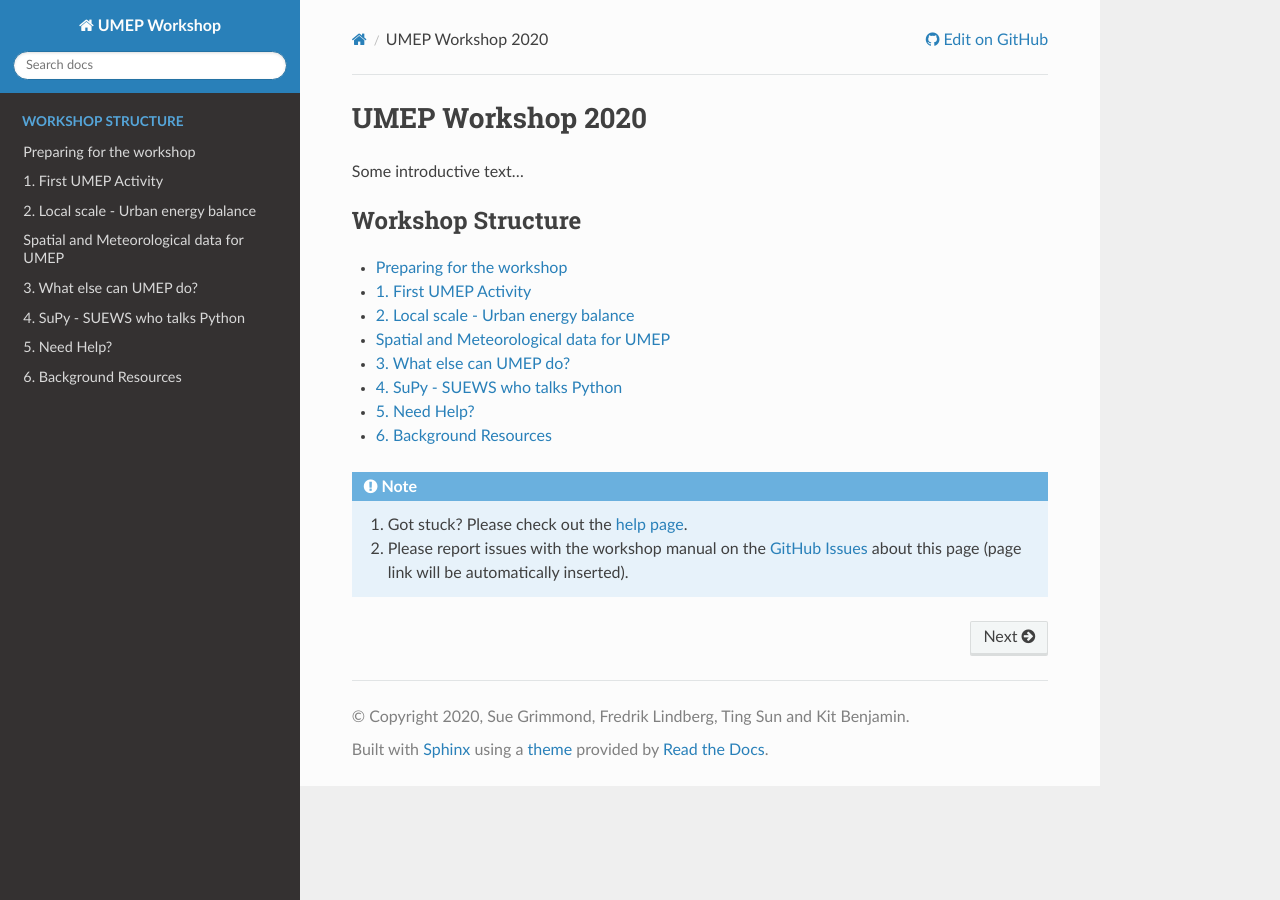
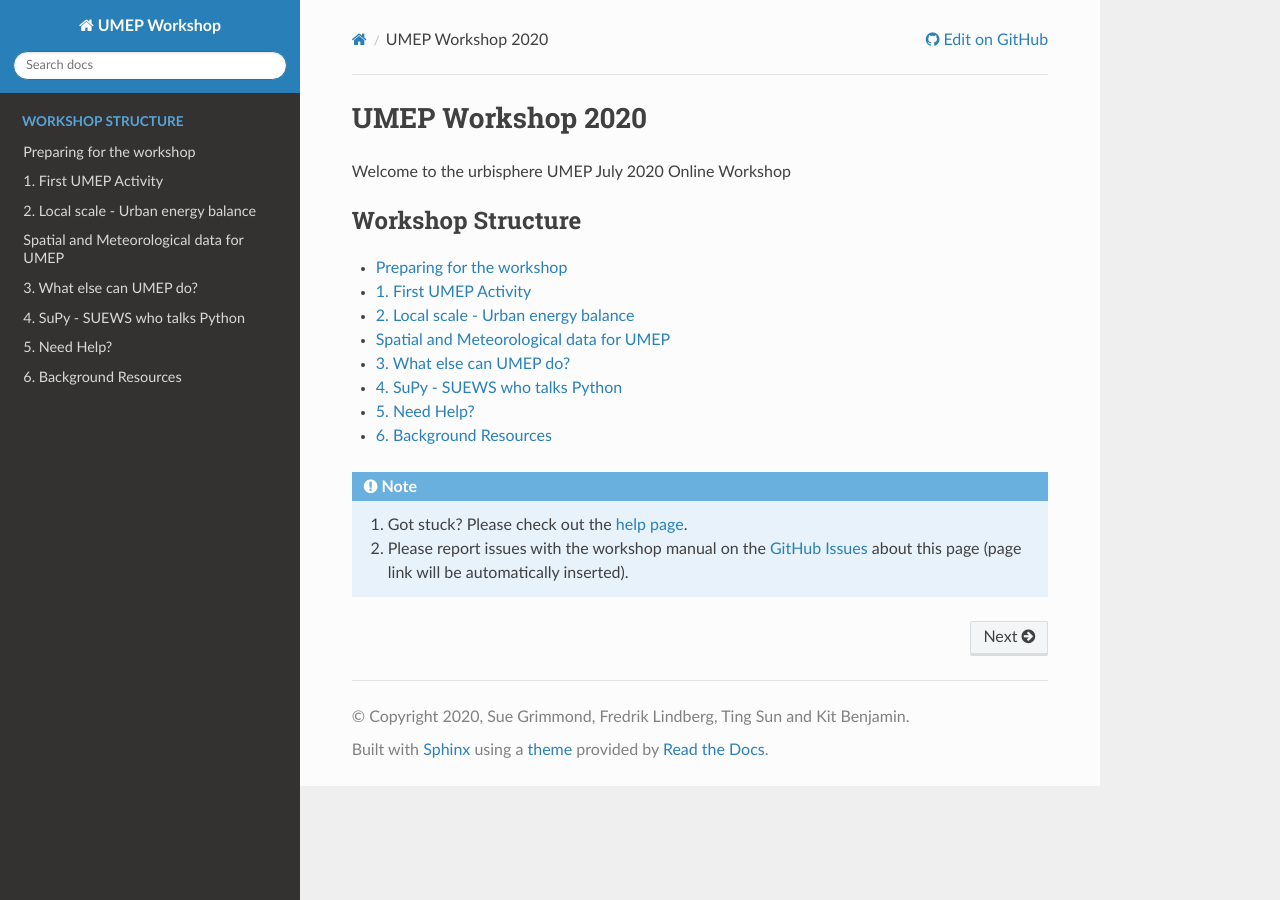
Before and after one commit to Urban-Meteorology-Reading/UMEP-Workshop, a Sphinx documentation site: the page built from source/index.rst, in a window 1280 px wide. Built offline with Sphinx 7.4.7 and the Read the Docs theme 2.0.0, drawn with Linux system fonts in a browser that asks for light colours.

Commit message:
Update index.rst

```diff
--- a/source/index.rst
+++ b/source/index.rst
@@ -1,7 +1,9 @@
 UMEP Workshop 2020
 ==================
 
-Some introductive text...
+Welcome to the urbisphere UMEP July 2020 Online Workshop
+
+
 
 .. toctree::
    :caption: Workshop Structure
```
